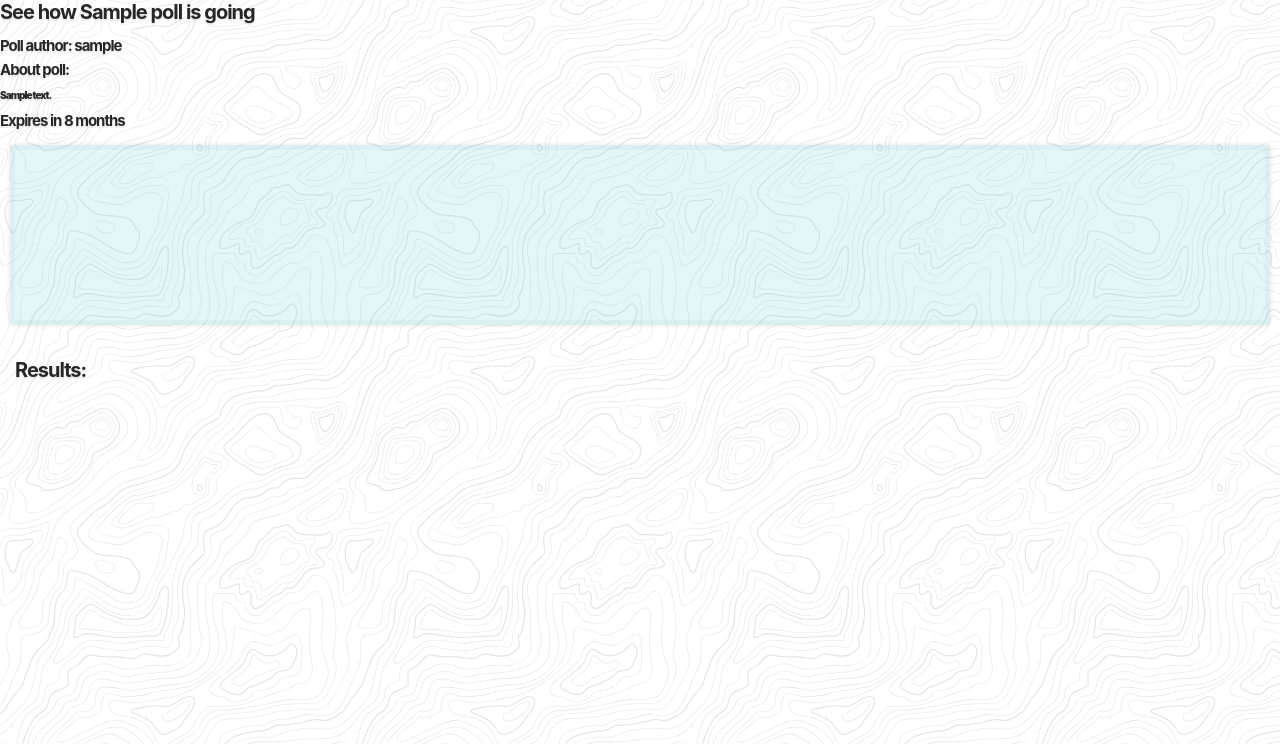
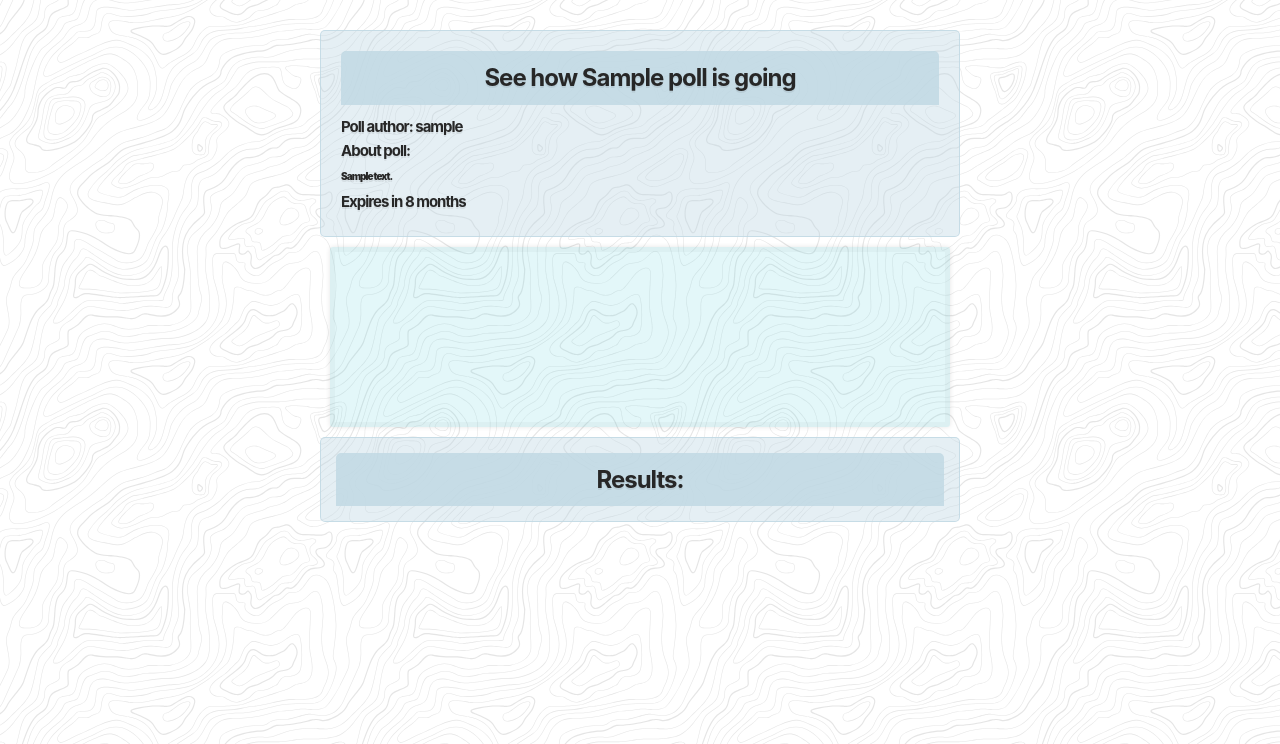
Before and after one commit to e-spatula/CITS3403-Project, a Flask app: page /poll/results/1 in a window 1280 px wide. Shown: the part 56-800 px from the top of the page. Run offline with Flask 2, Linux system fonts and the light colour scheme; a user stored in the database is signed in; tables that the repository leaves empty hold one stand-in row (values such as "Sample post"); some libraries are stand-ins or nearby versions.

Commit message:
fixed poll results page

```diff
--- a/app/templates/results.html
+++ b/app/templates/results.html
@@ -9,14 +9,18 @@
             grid-template-columns: 0.5fr;
             justify-content: center;
         }
+
     </style>
-
+    <div class="form">
+    <div class="container">
+    <div class="login">
     <h1> See how {{ poll.title }} is going </h1>
     <br>
     <h2> Poll author: {{ poll.author.username }}</h2>
     <h2>About poll:</h2>
     <p> {{ poll.description }}</p>
     <h2>Expires {{ moment(poll.expiry_date).fromNow() }} </h2>
+    </div>
     <div class = "polls">
         <div class = "poll">
             <div class="graph">
@@ -25,9 +29,10 @@
         </div>
     </div>
 
-    <div id = "results">
+    <div id = "results" class = "login">
         <h1>Results: </h1>
 
     </div>
-
+</div>
+</div>
 {% endblock %}
```
